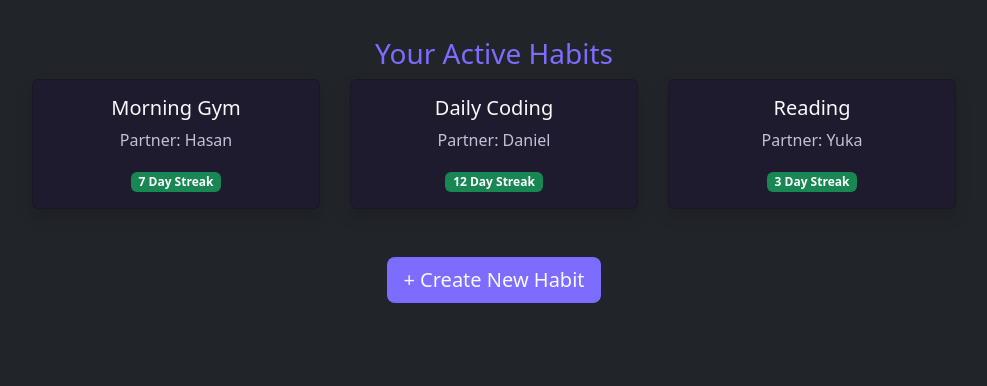
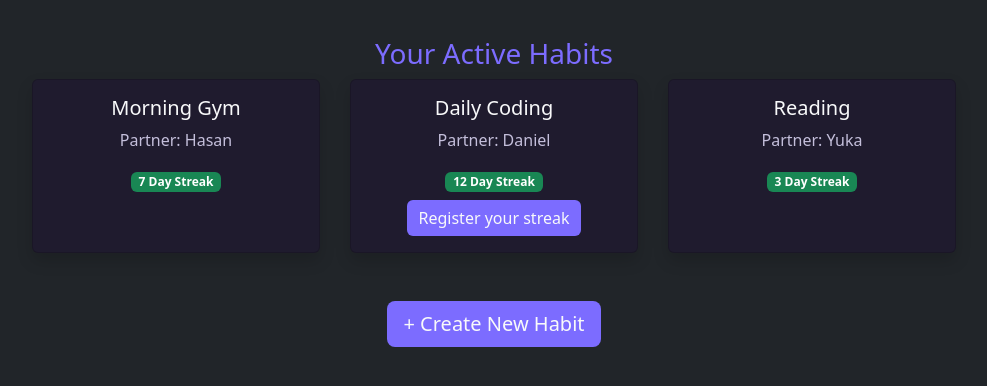
Before and after one commit to hasanwazzan5/HandShake, a Flask app: template app/templates/site/dashboard.html in a window 1280 px wide. Shown: the part 212-598 px from the top of the page, without its empty margins (146-1133 px from the left). Run offline with Flask 3, Linux system fonts and the light colour scheme; the template is opened without the code that fills it, so the values that code supplies are empty.

Commit message:
Added modals

```diff
--- a/app/templates/site/dashboard.html
+++ b/app/templates/site/dashboard.html
@@ -30,6 +30,14 @@ block content %}
           <div class="streak-info">
             <span class="badge bg-success">12 Day Streak</span>
           </div>
+          <button
+            type="button"
+            data-bs-toggle="modal"
+            data-bs-target="#myModal"
+            class="theme-btn btn mt-2 text-light"
+          >
+            Register your streak
+          </button>
         </div>
       </div>
 
@@ -45,12 +53,79 @@ block content %}
       </div>
     </div>
     <div>
-      <a href="{{url_for('site.show_habit')}}" class="btn btn-lg theme-btn text-light mt-5"
+      <a
+        href="{{url_for('site.show_habit')}}"
+        class="btn btn-lg theme-btn text-light mt-5"
         >+ Create New Habit</a
       >
       <!-- #: /createHabit.html -->
     </div>
+
+    <div class="modal" id="myModal" tabindex="-1">
+      <div class="modal-dialog modal-dialog-centered modal-xl">
+        <div class="modal-content bg-dark">
+          <div class="modal-header border-dark">
+            <h5 class="modal-title text-light">Snap a picture of your task!</h5>
+            <button
+              type="button"
+              class="btn-close"
+              data-bs-dismiss="modal"
+              aria-label="Close"
+            ></button>
+          </div>
+          <div class="modal-body bg-dark">
+            <video id="video" width="50%" height="auto" autoplay></video>
+          </div>
+          <div class="modal-footer border-dark bg-dark">
+            <button
+              type="button"
+              class="btn btn-secondary"
+              data-bs-dismiss="modal"
+            >
+              Close
+            </button>
+            <button type="button" id="snap" class="btn btn-primary">
+              Snap a picture!
+            </button>
+          </div>
+        </div>
+      </div>
+    </div>
+
+    <div class="modal" id="otherModal" tabindex="-1">
+      <div class="modal-dialog modal-dialog-centered modal-xl">
+        <div class="modal-content bg-dark">
+          <div class="modal-header border-dark">
+            <h5 class="modal-title text-light">Happy?</h5>
+            <button
+              type="button"
+              class="btn-close"
+              data-bs-dismiss="modal"
+              aria-label="Close"
+            ></button>
+          </div>
+          <div class="modal-body bg-dark">
+            <canvas id="canvas" width="550" height="410"></canvas>
+          </div>
+          <div class="modal-footer border-dark bg-dark">
+            <button
+              type="button"
+              class="btn btn-secondary"
+              data-bs-dismiss="modal"
+              id="tryagain"
+            >
+              Try again...
+            </button>
+            <button type="button" id="save" class="btn btn-primary">
+              Save!
+            </button>
+          </div>
+        </div>
+      </div>
+    </div>
   </div>
 </div>
 
-{% endblock %}
+{% block scripts %}
+<script src="{{ url_for('static', filename='js/cameraFunction.js') }}"></script>
+{% endblock %} {% endblock %}
```
